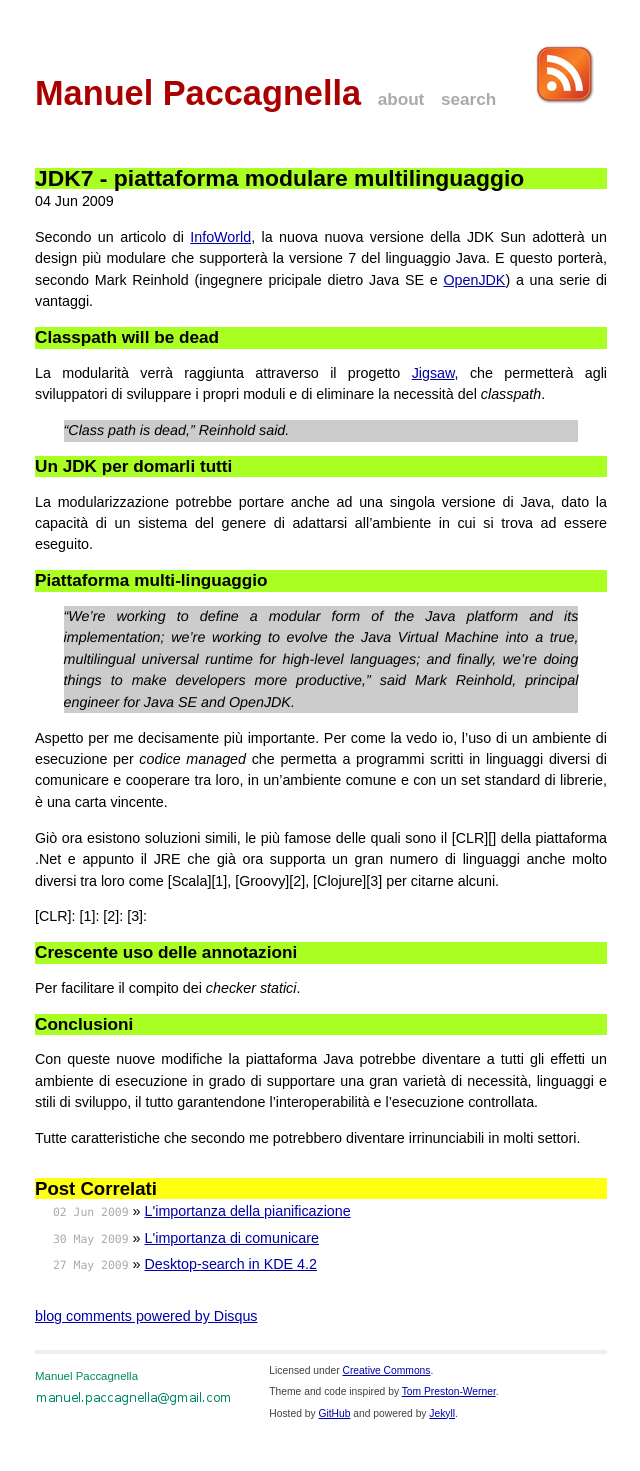
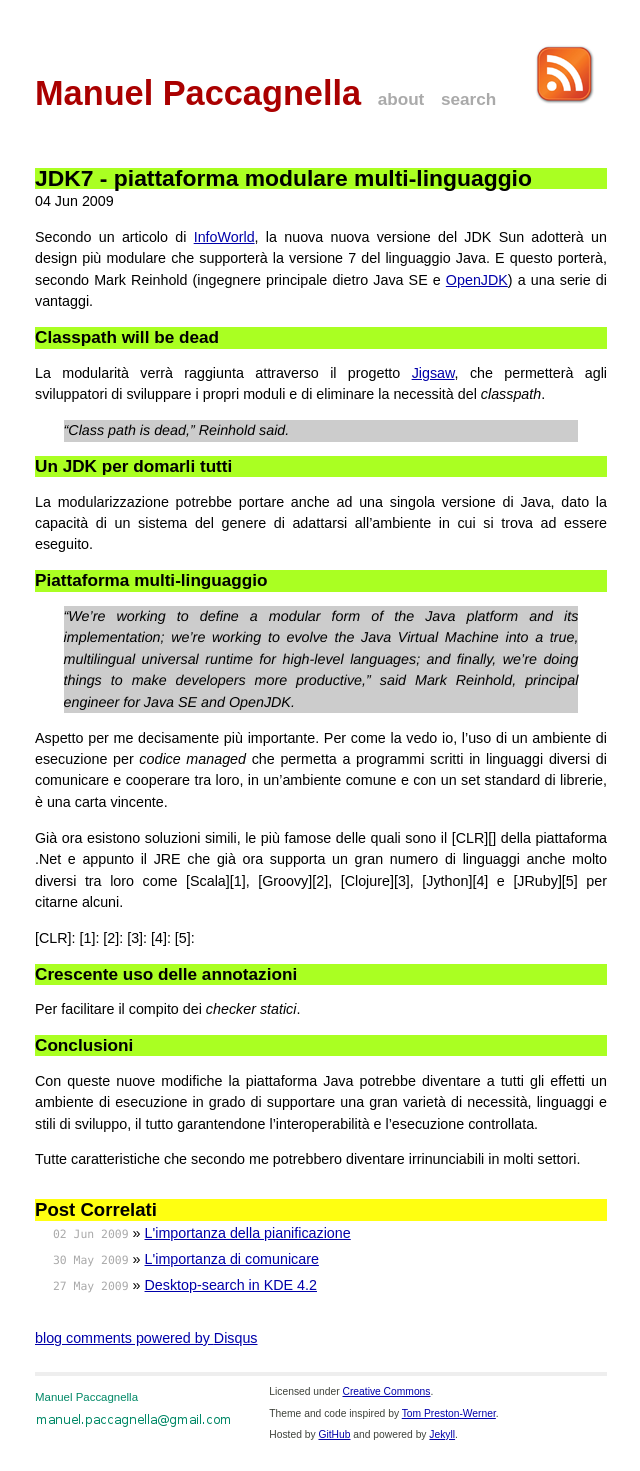
Before and after one commit to manuelp/manuelp.github.io, a Jekyll site: the page built from _posts/2009-06-04-jdk7-piattaforma-modulare-multilinguaggio.markdown, in a window 1280 px wide. Shown: the whole page, without its empty margins (319-959 px from the left). Built offline with Jekyll 4.4.1, drawn with Linux system fonts in a browser that asks for light colours; comment, search, counter and statistics services are not loaded; before the commit the page ends 1450 px from its top, so only the background shows below that.

Commit message:
Correzioni al post su JKD7

```diff
--- a/_posts/2009-06-04-jdk7-piattaforma-modulare-multilinguaggio.markdown
+++ b/_posts/2009-06-04-jdk7-piattaforma-modulare-multilinguaggio.markdown
@@ -1,13 +1,13 @@
 ---
 layout: post
-title: JDK7 - piattaforma modulare multilinguaggio
+title: JDK7 - piattaforma modulare multi-linguaggio
 categories: java
 ---
 
 Secondo un articolo di [InfoWorld](http://infoworld.com/print/77919), la nuova
-nuova versione della JDK Sun adotterà un design più modulare che supporterà la
+nuova versione del JDK Sun adotterà un design più modulare che supporterà la
 versione 7 del linguaggio Java. E questo porterà, secondo Mark Reinhold
-(ingegnere pricipale dietro Java SE e [OpenJDK][]) a una serie di vantaggi.
+(ingegnere principale dietro Java SE e [OpenJDK][]) a una serie di vantaggi.
 
 [OpenJDK]: "OpenJDK"
 
@@ -43,15 +43,17 @@
 linguaggi diversi di comunicare e cooperare tra loro, in un'ambiente comune e
 con un set standard di librerie, è una carta vincente.
 
-Giò ora esistono soluzioni simili, le più famose delle quali sono il [CLR][]
+Già ora esistono soluzioni simili, le più famose delle quali sono il [CLR][]
 della piattaforma .Net e appunto il JRE che già ora supporta un gran numero di
 linguaggi anche molto diversi tra loro come [Scala][1], [Groovy][2],
-[Clojure][3] per citarne alcuni.
+[Clojure][3], [Jython][4] e [JRuby][5] per citarne alcuni.
 
 [CLR]:
 [1]:
 [2]:
 [3]:
+[4]:
+[5]:
 
 Crescente uso delle annotazioni
 -------------------------------
```
